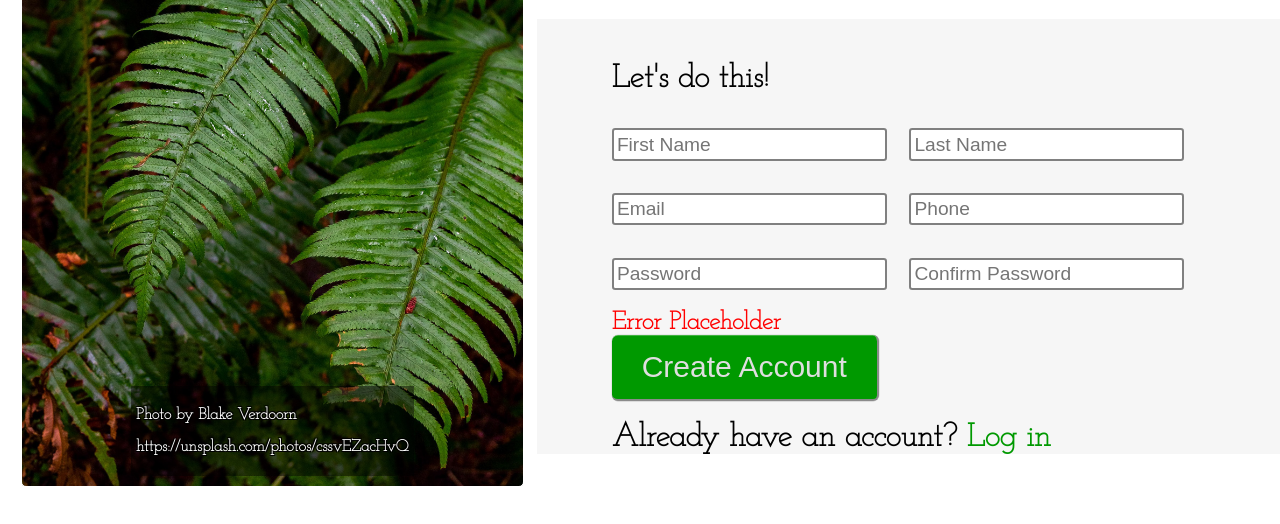
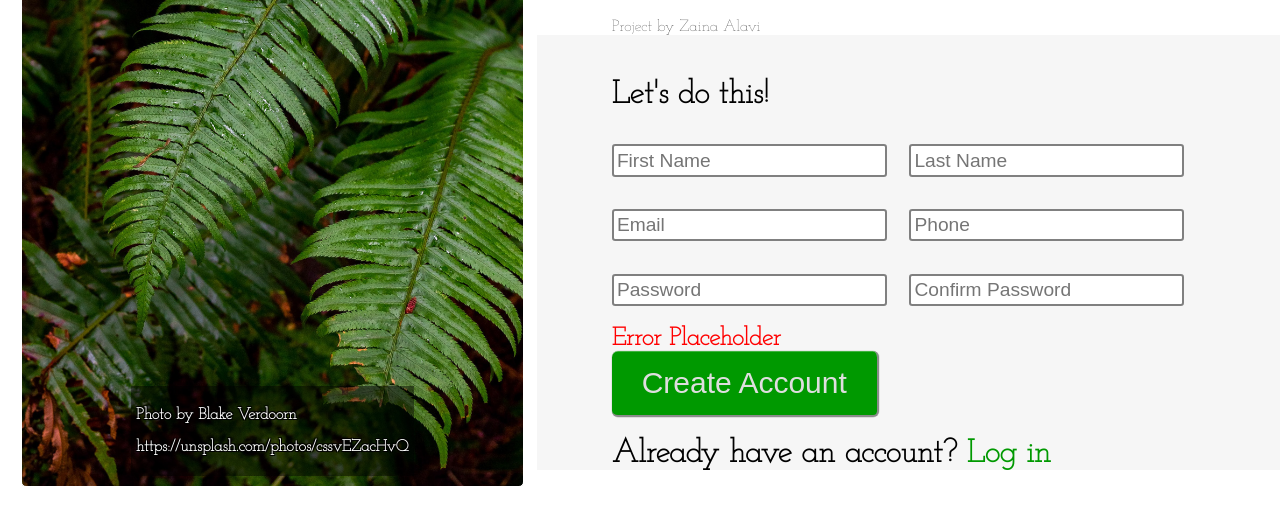
Before and after one commit to zainaalavi/project, a plain HTML site: page index.html in a window 1280 px wide. Shown: the part 288-812 px from the top of the page. Drawn offline with Linux system fonts and the light colour scheme.

Commit message:
index change

```diff
--- a/index.html
+++ b/index.html
@@ -32,6 +32,7 @@
                 You <i>know</i> you want to.
             </h1>
         </div>
+        <div>Project by Zaina Alavi</div>
         <form action="">
             <h1> Let's do this! </h1>
             <div class="inputs">
```
